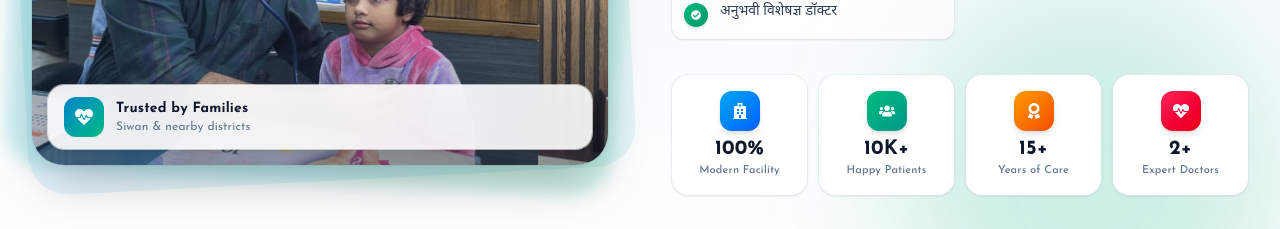
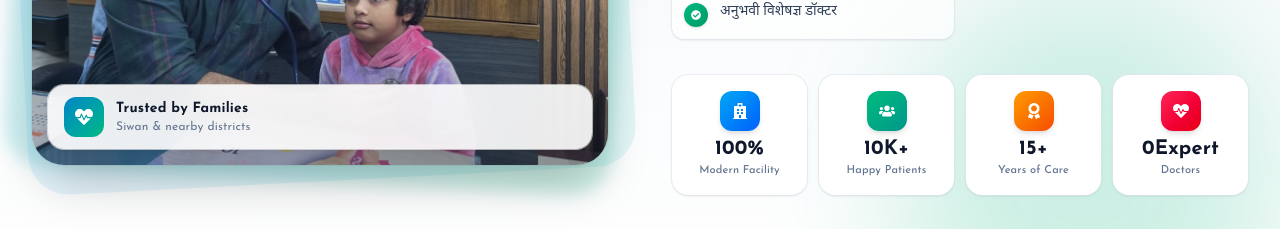
Before and after one commit to Pradyumna5777/azad-hospital, a React (Vite) app: page / in a window 1280 px wide. Shown: the part 1480-1709 px from the top of the page. Built offline with nearby package versions, Linux system fonts and the light colour scheme; a web font is replaced by a local one.

Commit message:
fix: update about section

```diff
--- a/src/components/About.jsx
+++ b/src/components/About.jsx
@@ -59,7 +59,7 @@ export default function About() {
     { icon: <FaHospital />, label: 'Modern Facility', value: 100, suffix: '%', color: 'from-sky-500 to-blue-600' },
     { icon: <FaUsers />, label: 'Happy Patients', value: 10, suffix: 'K+', color: 'from-emerald-500 to-teal-600' },
     { icon: <FaAward />, label: 'Years of Care', value: 15, suffix: '+', color: 'from-amber-500 to-orange-600' },
-{ icon: <FaHeartbeat />, label: 'Expert Doctors', value: 2, suffix: '+', color: 'from-rose-500 to-red-600' },  ];
+{ icon: <FaHeartbeat />, label: ' Doctors', suffix: 'Expert', color: 'from-rose-500 to-red-600' },  ];
 
   return (
     <section id="about" className="section-padding relative overflow-hidden bg-gradient-to-b from-white via-slate-50 to-white">
```
